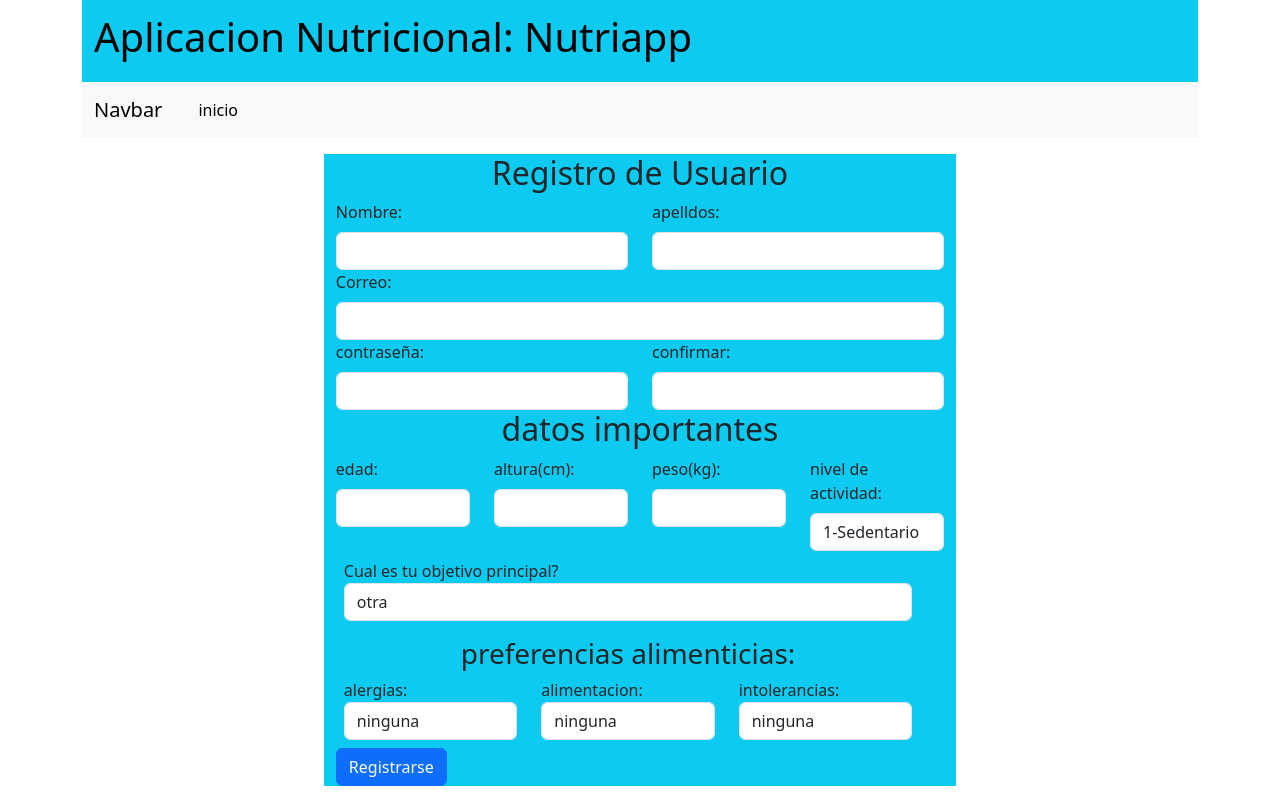
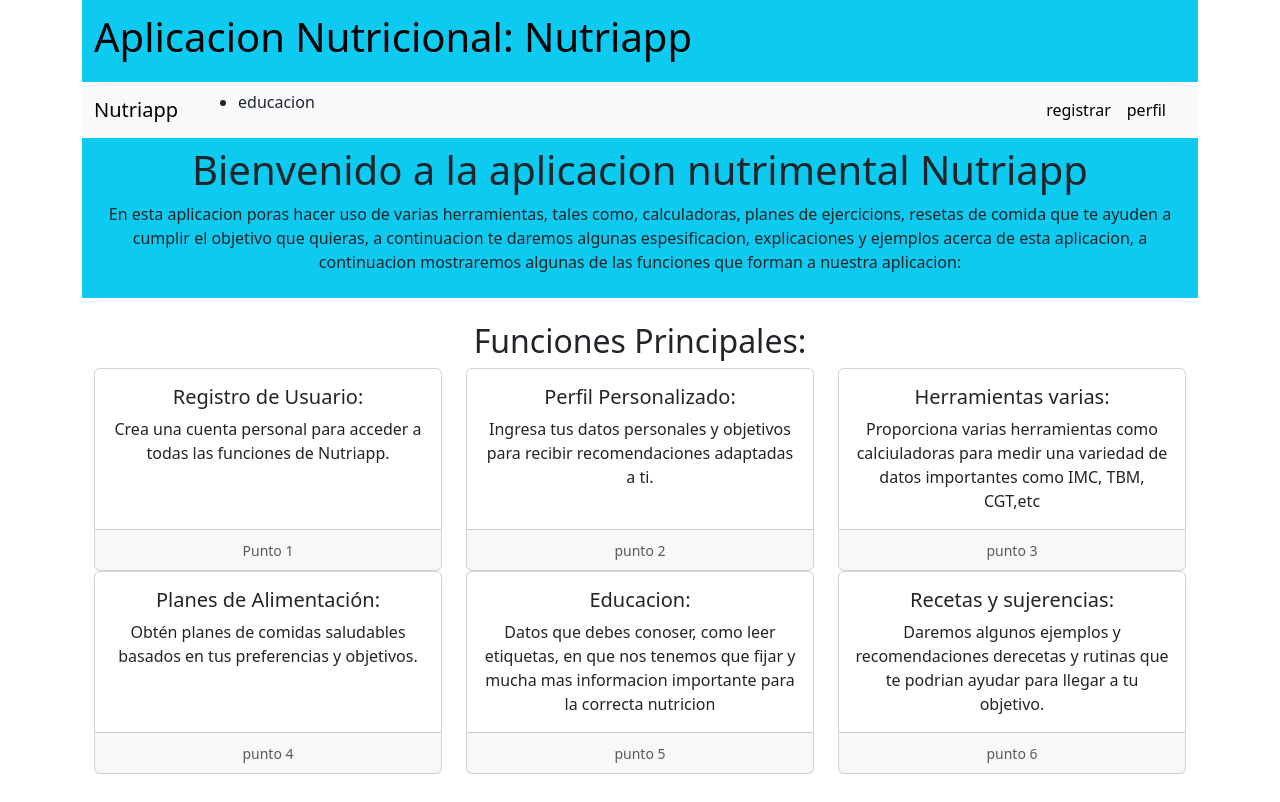
Before and after one commit to SaidAlejandroRamirezChavez/Nutriapp, a Flask app: page / in a window 1280 px wide. After the commit the page ends 774 px from the top, so only its background shows below. Run offline with Flask 3, Linux system fonts and the light colour scheme.

Commit message:
implementaicones nuevas

```diff
--- a/app.py
+++ b/app.py
@@ -5,6 +5,10 @@ app.secret_key = "cambiar_por_una_clave_secreta_en_produccion"
 
 @app.route("/")
 def index():
+    return render_template("inicio.html")
+
+@app.route("/registro")
+def registro():
     return render_template("Registro.html")
 
 @app.route("/verificacion", methods=["GET", "POST"])
@@ -61,6 +65,9 @@ def perfil():
                            objetivo=objetivo, alergias=alergias,
                            alimentacion=alimentacion, intolerancias=intolerancias)
 
+@app.route("/educacion")
+def Educacion():
+    return render_template("Educacion.html")
 
 if __name__ == "__main__":
     app.run(debug = True)
--- a/templates/Registro.html
+++ b/templates/Registro.html
@@ -85,32 +85,32 @@
                             <div class="col">
                                 <label for="">alergias:</label>
                                 <select type="number" class="form-control" name="alergia" id="alergia">
-                                    <option value="1">ninguna</option>
-                                    <option value="2">manie</option>
-                                    <option value="3">mariscos</option>
-                                    <option value="4">soya</option>
-                                    <option value="5">trigo</option>
-                                    <option value="6">otra</option>
+                                    <option value="ninguna">ninguna</option>
+                                    <option value="manie">manie</option>
+                                    <option value="mariscos">mariscos</option>
+                                    <option value="soya">soya</option>
+                                    <option value="trigo">trigo</option>
+                                    <option value="otra">otra</option>
                                 </select>
                             </div>
                             <div class="col">
                                 <label for="">alimentacion:</label>
                                 <select type="number" class="form-control" name="dieta" id="dieta">
-                                    <option value="1">ninguna</option>
-                                    <option value="2">vegetariano</option>
-                                    <option value="3">vegano</option>
-                                    <option value="4">cetogenica</option>
-                                    <option value="5">otra</option>
+                                    <option value="ninguna">ninguna</option>
+                                    <option value="vegetariano">vegetariano</option>
+                                    <option value="vegano">vegano</option>
+                                    <option value="cetogenica">cetogenica</option>
+                                    <option value="otra">otra</option>
                                 </select>
                             </div>
                             <div class="col">
                                 <label for="">intolerancias:</label>
                                 <select type="number" class="form-control" name="intolerancia" id="intolerancia">
-                                    <option value="1">ninguna</option>
-                                    <option value="2">lactosa</option>
-                                    <option value="3">gluten</option>
-                                    <option value="4">frutos secos</option>
-                                    <option value="5">otra</option>
+                                    <option value="ninguna">ninguna</option>
+                                    <option value="lactosa">lactosa</option>
+                                    <option value="gluten">gluten</option>
+                                    <option value="frutos secos">frutos secos</option>
+                                    <option value="otra">otra</option>
                                 </select>
                             </div>
                     </div>
--- a/templates/base.html
+++ b/templates/base.html
@@ -20,14 +20,24 @@
 
 <nav class="container navbar navbar-expand-lg bg-body-tertiary">
   <div class="container-fluid">
-    <a class="navbar-brand" href="/">Navbar</a>
+    <a class="navbar-brand" href="/">Nutriapp</a>
     <button class="navbar-toggler" type="button" data-bs-toggle="collapse" data-bs-target="#navbarNav" aria-controls="navbarNav" aria-expanded="false" aria-label="Toggle navigation">
       <span class="navbar-toggler-icon"></span>
     </button>
-    <div class="container collapse navbar-collapse" id="navbarNav">
+    <div class="container collapse navbar-collapse " id="navbarNav">
+      <ul>
+        <li class="nav-item">
+          <a class="nav-link active " aria-current="page" href="\educacion" target="_self">educacion</a>
+        </li>
+      </ul>
+    </div>
+    <div class="container collapse navbar-collapse justify-content-end" id="navbarNav">
       <ul class="navbar-nav">
         <li class="nav-item">
-          <a class="nav-link active" aria-current="page" href="/inicio" target="_self">inicio</a>
+          <a class="nav-link active" aria-current="page" href="\registro" target="_self">registrar</a>
+        </li>
+        <li class="nav-item">
+          <a class="nav-link active " aria-current="page" href="\perfil" target="_self">perfil</a>
         </li>
       </ul>
     </div>
--- a/templates/inicio.html
+++ b/templates/inicio.html
@@ -1,12 +1,93 @@
 {% extends "base.html" %}
 
 {% block contenido  %}
-<div class="container p-2 bg-info">
+
+<div class="container p-2  bg-info">
     <h1 class="text-center">Bienvenido a la aplicacion nutrimental Nutriapp</h1>
 
-    <p class="text-center">En esta aplicacion poras hacer uso de varias herramientas, tales como, calculadoras, planes de ejercicions, resetas de comida que te ayuden a cumplir el objetivo que quieras, a continuacion te daremos algunas espesificacion, explicaciones y ejemplos acerca de esta aplicacion</p>
+    <p class="text-center">En esta aplicacion poras hacer uso de varias herramientas, tales como, calculadoras, planes de ejercicions, resetas de comida que te ayuden a cumplir el objetivo que quieras, a continuacion te daremos algunas espesificacion, explicaciones y ejemplos acerca de esta aplicacion, a continuacion mostraremos algunas de las funciones que forman a nuestra aplicacion:</p>
+</div>
+
+
+<div class="container text-center">
+    <h2 class="mt-4 ">Funciones Principales:</h2>
+
+<div class="row row-cols-1 row-cols-md-3 g-4">
+  <div class="col">
+    <div class="card h-100">
+      <div class="card-body">
+        <h5 class="card-title">Registro de Usuario:</h5>
+        <p class="card-text">Crea una cuenta personal para acceder a todas las funciones de Nutriapp.</p>
+      </div>
+      <div class="card-footer">
+        <small class="text-body-secondary">Punto 1</small>
+      </div>
+    </div>
+  </div>
+
+  <div class="col">
+    <div class="card h-100">
+      <div class="card-body">
+        <h5 class="card-title">Perfil Personalizado:</h5>
+        <p class="card-text">Ingresa tus datos personales y objetivos para recibir recomendaciones adaptadas a ti.</p>
+      </div>
+      <div class="card-footer">
+        <small class="text-body-secondary">punto 2</small>
+      </div>
+    </div>
+  </div>
+
+  <div class="col">
+    <div class="card h-100">
+      <div class="card-body">
+        <h5 class="card-title">Herramientas varias:</h5>
+        <p class="card-text">Proporciona varias herramientas como calciuladoras para medir una variedad de datos importantes como IMC, TBM, CGT,etc</p>
+      </div>
+      <div class="card-footer">
+        <small class="text-body-secondary">punto 3</small>
+      </div>
+    </div>
+  </div>
+</div>
+
+<div class="row row-cols-1 row-cols-md-3 g-4">
+  <div class="col">
+    <div class="card h-100">
+      <div class="card-body">
+        <h5 class="card-title">Planes de Alimentación:</h5>
+        <p class="card-text">Obtén planes de comidas saludables basados en tus preferencias y objetivos.</p>
+      </div>
+      <div class="card-footer">
+        <small class="text-body-secondary">punto 4</small>
+      </div>
+    </div>
+  </div>
+
+  <div class="col">
+    <div class="card h-100">
+      <div class="card-body">
+        <h5 class="card-title">Educacion:</h5>
+        <p class="card-text">Datos que debes conoser, como leer etiquetas, en que nos tenemos que fijar y mucha mas informacion importante para la correcta nutricion</p>
+      </div>
+      <div class="card-footer">
+        <small class="text-body-secondary">punto 5</small>
+      </div>
+    </div>
+  </div>
+
+  <div class="col">
+    <div class="card h-100">
+      <div class="card-body">
+        <h5 class="card-title">Recetas y sujerencias: </h5>
+        <p class="card-text">Daremos algunos ejemplos y recomendaciones derecetas y rutinas que te podrian ayudar para llegar a tu objetivo.</p>
+      </div>
+      <div class="card-footer">
+        <small class="text-body-secondary">punto 6</small>
+      </div>
+    </div>
+  </div>
+</div>
 
 </div>
 
-
 {% endblock %}
--- a/templates/perfil.html
+++ b/templates/perfil.html
@@ -33,7 +33,7 @@
                             <p>{{ altura }} cm</p>
                         </div>
                         <div class="col-md-3">
-                            <strong>Peso:</strong>
+                            <p>Peso:</p>
                             <p>{{ peso }} kg</p>
                         </div>
                     </div>
```
Also changed, not shown: templates/Educacion.html (added, +7 -0 lines).
